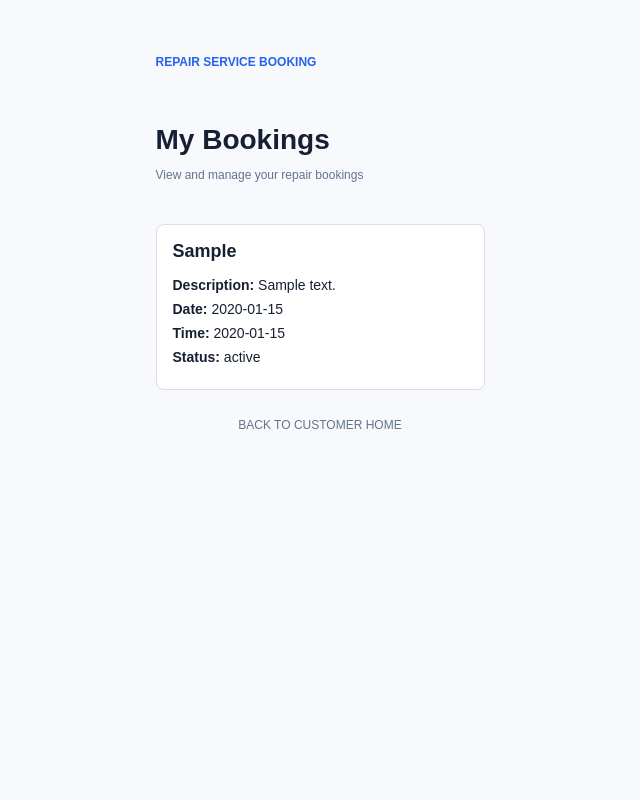
After one commit to patricjoeaji/repair-service-booking, a Flask app: page /view-bookings in a window 1280 px wide. The commit adds this page. Shown: the whole page, without its empty margins (320-960 px from the left). Run offline with Flask 3, Linux system fonts and the light colour scheme; the visitor is signed in with stand-in values (Sample User, id 1); tables that the repository leaves empty hold one stand-in row (values such as "Sample post").

Commit message:
Implement customer repair booking and booking history

```diff
--- a/app.py
+++ b/app.py
@@ -1,10 +1,11 @@
-from flask import Flask, render_template, request, redirect, url_for
+from flask import Flask, render_template, request, redirect, url_for, session
 from werkzeug.security import generate_password_hash, check_password_hash
 import sqlite3
 
 from db import get_db_connection, create_database
 
 app = Flask(__name__)
+app.secret_key = "repair-service-booking-secret-key"
 
 
 @app.route("/", methods=["GET", "POST"])
@@ -28,10 +29,10 @@ def login():
             customer["password"],
             password
         ):
-            return render_template(
-                "customer_home.html",
-                customer_name=customer["name"]
-            )
+            session["customer_id"] = customer["id"]
+            session["customer_name"] = customer["name"]
+
+            return redirect(url_for("customer_home"))
 
         return render_template(
             "login.html",
@@ -74,6 +75,7 @@ def register():
 
         except sqlite3.IntegrityError:
             connection.close()
+
             return render_template(
                 "register.html",
                 error="An account with this email already exists"
@@ -86,6 +88,102 @@ def register():
     return render_template("register.html")
 
 
+@app.route("/customer-home")
+def customer_home():
+
+    if "customer_id" not in session:
+        return redirect(url_for("login"))
+
+    return render_template(
+        "customer_home.html",
+        customer_name=session["customer_name"]
+    )
+
+
+@app.route("/create-booking", methods=["GET", "POST"])
+def create_booking():
+
+    if "customer_id" not in session:
+        return redirect(url_for("login"))
+
+    if request.method == "POST":
+
+        service = request.form["service"]
+        description = request.form["description"]
+        preferred_date = request.form["preferred_date"]
+        preferred_time = request.form["preferred_time"]
+
+        if not service or not description or not preferred_date or not preferred_time:
+            return render_template(
+                "create_booking.html",
+                error="Please complete all booking fields"
+            )
+
+        connection = get_db_connection()
+
+        connection.execute(
+            """
+            INSERT INTO bookings
+            (customer_id, service, description, preferred_date, preferred_time)
+            VALUES (?, ?, ?, ?, ?)
+            """,
+            (
+                session["customer_id"],
+                service,
+                description,
+                preferred_date,
+                preferred_time
+            )
+        )
+
+        connection.commit()
+        connection.close()
+
+        return redirect(url_for("booking_success"))
+
+    return render_template("create_booking.html")
+
+@app.route("/view-bookings")
+def view_bookings():
+
+    if "customer_id" not in session:
+        return redirect(url_for("login"))
+
+    connection = get_db_connection()
+
+    bookings = connection.execute(
+        """
+        SELECT *
+        FROM bookings
+        WHERE customer_id = ?
+        ORDER BY id DESC
+        """,
+        (session["customer_id"],)
+    ).fetchall()
+
+    connection.close()
+
+    return render_template(
+        "view_bookings.html",
+        bookings=bookings
+    )
+@app.route("/booking-success")
+def booking_success():
+
+    if "customer_id" not in session:
+        return redirect(url_for("login"))
+
+    return render_template("booking_success.html")
+
+
+@app.route("/logout")
+def logout():
+
+    session.clear()
+
+    return redirect(url_for("login"))
+
+
 if __name__ == "__main__":
     create_database()
     app.run(debug=True)
--- a/db.py
+++ b/db.py
@@ -21,5 +21,18 @@ def create_database():
         )
     """)
 
+    connection.execute("""
+        CREATE TABLE IF NOT EXISTS bookings (
+            id INTEGER PRIMARY KEY AUTOINCREMENT,
+            customer_id INTEGER NOT NULL,
+            service TEXT NOT NULL,
+            description TEXT NOT NULL,
+            preferred_date TEXT NOT NULL,
+            preferred_time TEXT NOT NULL,
+            status TEXT NOT NULL DEFAULT 'Pending',
+            FOREIGN KEY (customer_id) REFERENCES customers (id)
+        )
+    """)
+
     connection.commit()
     connection.close()
--- a/static/style.css
+++ b/static/style.css
@@ -130,3 +130,34 @@ button {
     font-size: 13px;
     text-align: center;
 }
+.booking-card {
+    text-align: left;
+    border: 1px solid #ddd;
+    border-radius: 8px;
+    padding: 16px;
+    margin-bottom: 16px;
+    background: white;
+}
+
+.booking-card h2 {
+    margin-top: 0;
+    font-size: 18px;
+}
+
+.booking-card p {
+    font-size: 14px;
+    margin: 8px 0;
+}
+
+.empty-state {
+    text-align: center;
+    padding: 20px 0;
+}
+
+.empty-state h2 {
+    margin-bottom: 8px;
+}
+
+.empty-state p {
+    margin-bottom: 20px;
+}
--- /dev/null
+++ b/templates/view_bookings.html
@@ -0,0 +1,80 @@
+<!DOCTYPE html>
+<html lang="en">
+<head>
+    <meta charset="UTF-8">
+    <meta name="viewport" content="width=device-width, initial-scale=1.0">
+    <title>My Bookings - Repair Service Booking</title>
+
+    <link rel="stylesheet" href="{{ url_for('static', filename='style.css') }}">
+</head>
+
+<body>
+
+    <div class="login-container">
+
+        <div class="brand">REPAIR SERVICE BOOKING</div>
+
+        <h1>My Bookings</h1>
+
+        <p class="subtitle">
+            View and manage your repair bookings
+        </p>
+
+        {% if bookings %}
+
+            {% for booking in bookings %}
+
+                <div class="booking-card">
+
+                    <h2>{{ booking["service"] }}</h2>
+
+                    <p>
+                        <strong>Description:</strong>
+                        {{ booking["description"] }}
+                    </p>
+
+                    <p>
+                        <strong>Date:</strong>
+                        {{ booking["preferred_date"] }}
+                    </p>
+
+                    <p>
+                        <strong>Time:</strong>
+                        {{ booking["preferred_time"] }}
+                    </p>
+
+                    <p>
+                        <strong>Status:</strong>
+                        {{ booking["status"] }}
+                    </p>
+
+                </div>
+
+            {% endfor %}
+
+        {% else %}
+
+            <div class="empty-state">
+
+                <h2>No Bookings Yet</h2>
+
+                <p>
+                    You don't have any repair bookings yet.
+                </p>
+
+                <a href="{{ url_for('create_booking') }}" class="home-button">
+                    CREATE REPAIR BOOKING
+                </a>
+
+            </div>
+
+        {% endif %}
+
+        <a href="{{ url_for('customer_home') }}" class="back-link">
+            BACK TO CUSTOMER HOME
+        </a>
+
+    </div>
+
+</body>
+</html>
```
Also changed, not shown: templates/booking_success.html (added, +38 -0 lines), templates/create_booking.html (added, +79 -0 lines), templates/customer_home.html (+5 -5 lines).
